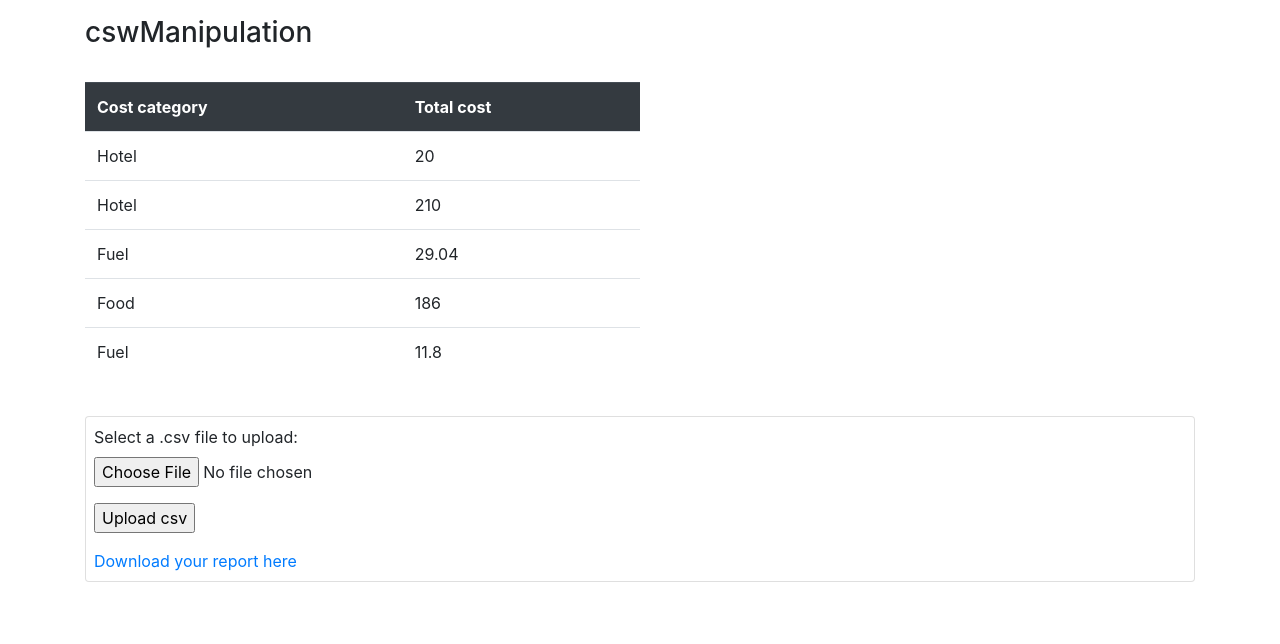
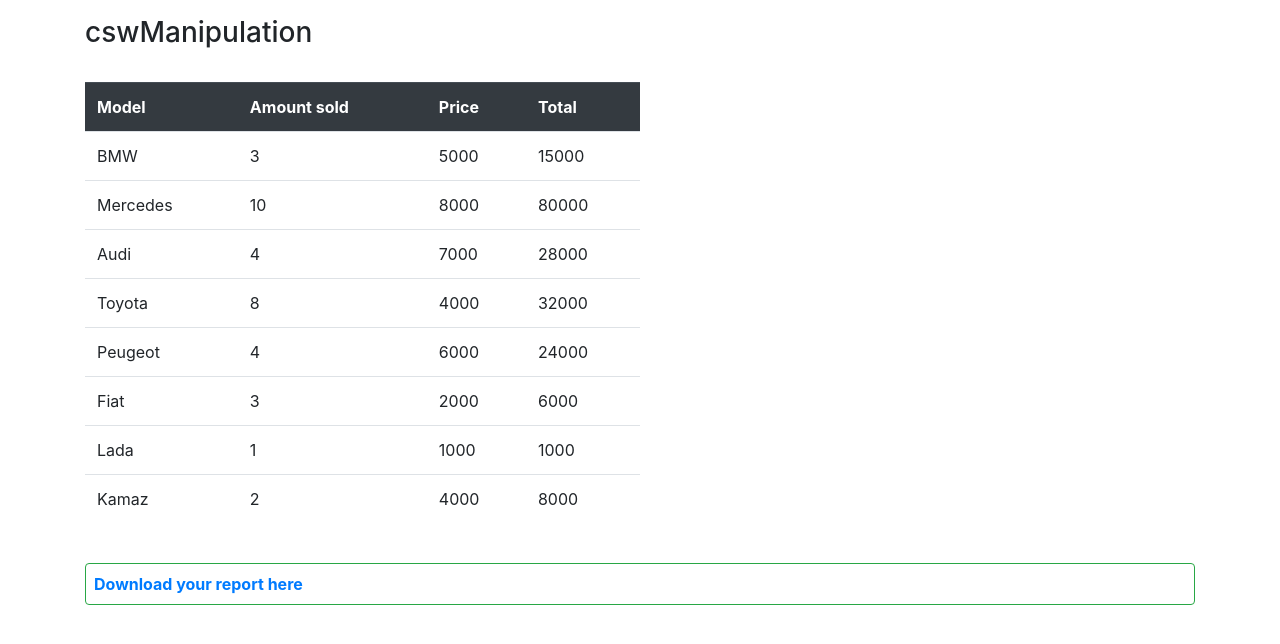
Before and after one commit to Ranagol/csvManipulation, a PHP site: page /index.php in a window 1280 px wide. Shown: the top 644 px of the page. Run offline with PHP 8.4, Linux system fonts and the light colour scheme.

Commit message:
Report system modified. File upload hiding works if there is already one uploaded file.

```diff
--- a/csvManipulation.php
+++ b/csvManipulation.php
@@ -1,4 +1,6 @@
 <?php
+
+
 
 $filename = 'uploads/aRandomCsvFile.csv';
 
@@ -6,65 +8,75 @@ $filename = 'uploads/aRandomCsvFile.csv';
 $the_big_array = [];
 
 // Open the file for reading
-if (($h = fopen("{$filename}", "r")) !== FALSE)
-{
+if (count(scandir('uploads')) ==3){//IF THERE IS AN UPLOADED FILE IN UPLOADS, THEN OPEN IT, AND WORK WITH IT
+	if (($h = fopen("{$filename}", "r")) !== FALSE) {
 	  // Each line in the file is converted into an individual array that we call $data
 	  // The items of the array are comma separated
-  while (($data = fgetcsv($h, 1000, ",")) !== FALSE)
-  {
+		while (($data = fgetcsv($h, 1000, ",")) !== FALSE){
 		    // Each individual array is being pushed into the nested array
 		    $the_big_array[] = $data;
 	  	}
-
 	// Close the file
 	fclose($h);
-}
 
-// Displaying the $the_big_array...
-/*echo "<pre>";
-var_dump($the_big_array);
-echo "</pre>";
-*/
+	$report = [];//this will be our newly created array that contains the total too. Total was not in the initially uploaded file, but it will be on the
+	$report = $the_big_array;
 
-for ($i=0; $i < count($the_big_array) ; $i++) {
+	for ($i=0; $i < count($the_big_array) ; $i++) {//HERE WE ARE DISPLAYING THE .CSV CONTENT TO OUR WEBPAGE
 		echo "<tr>";
-	echo '<td>' . $the_big_array[$i][0] . '</td>';//key
-	echo '<td>' . $the_big_array[$i][1] * $the_big_array[$i][2] . '</td>';//value
+			echo '<td>' . $the_big_array[$i][0] . '</td>';//model
+			echo '<td>' . $the_big_array[$i][1] . '</td>';//amount
+			echo '<td>' . $the_big_array[$i][2] . '</td>';//cost
+			echo '<td>' . $the_big_array[$i][1] * $the_big_array[$i][2] . '</td>';//total
+			$report[$i][3] = $the_big_array[$i][1] * $the_big_array[$i][2];
 		echo "</tr>";
 	}
 
 
-/* THIS IS HOW I TRIED TO SOLVE THE DUPLICATE VALUE/KEY ISSUE - UNSUCCESFULLY.
-$new_array = [];
+	/*
+	// Displaying the $the_big_array...
+	echo "<pre>";
+	var_dump($the_big_array);
+	echo "</pre>";
 
-for ($i=0; $i < count($the_big_array) ; $i++) {//here iterating through the big array
-	if (array_key_exists($the_big_array[$i][0], $new_array)) {
-		echo $the_big_array[$i][0] . ' this is the problematic spot found by the IF conditional' . '<br>';//ok, with this it can find the problematic spots. The hotel and the fuel.
-
-		//HERE WE TRY JUST TO ADD TO THE ALREADY EXISTANT VALUES
-			echo  $new_array[$the_big_array[$i][0]] += $the_big_array[1][1] * $the_big_array[1][2]  ;
-			"Adding needs to happen for this key: ";
-	}
-
-	$new_array[$the_big_array[$i][0]] = $the_big_array[$i][1] * $the_big_array[$i][2];//this is the initial creation
-	echo "Initial creation from the sub-array : " . $i . '. The key is ' . $the_big_array[$i][0] . '. Value is ' . $the_big_array[$i][1] . ' * ' . $the_big_array[$i][2] . '.<br>';
-
-}
-var_dump($new_array);
+	// Displaying the $the_big_array...
+	echo "<pre>";
+	var_dump($report);
+	echo "</pre>";
 	*/
 
 
+
+	//HERE WE ARE CREATING OUR FINAL REPORT, THAT WILL BE DOWNLOADED
 	// open the file for writing
-$file = fopen('downloads/new.csv', 'w');
+	$file = fopen('downloads/report.csv', 'w');
 
 	// save each row of the data
-foreach ($the_big_array as $row)
+	foreach ($report as $row)
 	{
 	fputcsv($file, $row);
 	}
 
 	// Close the file
 	fclose($file);
+	}
+
+} else {
+	echo "<strong>Please upload your .csv report. Right now, without your file there is nothing to show.</strong>";
+}
+
+
+
+
+
+
+
+
+
+
+
+
+
 
 
 
--- a/downloads/new.csv
+++ /dev/null
@@ -1,5 +0,0 @@
-Hotel,10,2
-Hotel,70,3
-Fuel,1.21,24
-Food,31,6
-Fuel,1.18,10
--- a/index.view.php
+++ b/index.view.php
@@ -12,8 +12,10 @@
 	<br>
 	<table class="table" id="tablewidth">
 		<tr class="thead-dark">
-			<th>Cost category</th>
-			<th>Total cost</th>
+			<th>Model</th>
+			<th>Amount sold</th>
+			<th>Price</th>
+			<th>Total</th>
 		</tr>
 		<?php require 'csvManipulation.php'; ?>
 
@@ -21,31 +23,27 @@
 
 	<br>
 
+	<?php
+		$hideIf = (count(scandir('downloads')) ==3) ? 'hidden' : '';//if the downloads folder is not empty, then...	echo hidden for some chosen html tags
+	?>
+
 	<form action="upload.php" method="post" enctype="multipart/form-data">
-	    <div class="card p-2">
-	    	<div class="form-group">
-
-		    	<label>Select a .csv file to upload:</label>
+	    <div class="card p-2 border-success">
+	    	<div class="form-group" <?php echo $hideIf; ?> >
+		    	<label>Select a .csv file to upload. The .csv file must have three columns (item, amount, price). This app will create a downloadable report that will have the total cost for every item (amount * price = total).</label>
 		    	<input type="file" name="fileToUpload" id="fileToUpload" class="form-control-file">
 		    </div>
-		    <div class="form-group">
-		    	<input type="submit" value="Upload csv" name="submit" >
+		    <div class="form-group" <?php echo $hideIf; ?> >
+		    	<input class="btn btn-outline-success" type="submit" value="Submit!" name="submit" >
 		    </div>
-		    <?php
-		    	if (count(scandir('downloads')) ==3){
-					echo "<a href=" . 'downloads/new.csv' . ">Download your report here</a>";
-				} else {
-					echo "dir is empty. You can not dowload a file, if you did not upload one file first.";
-				}
 
-		    ?>
+		    <strong><a href="downloads/report.csv">Download your report here</a></strong>
 	    </div>
-
 	</form>
 </div>
 
 
-
+<?php  ?>
 
 
 
--- a/upload.php
+++ b/upload.php
@@ -7,8 +7,10 @@ $target_file = $target_dir . basename($_FILES["fileToUpload"]["name"]);
 $uploadOk = 1;
 $imageFileType = strtolower(pathinfo($target_file,PATHINFO_EXTENSION));
 
+echo $target_file . '<br>';
 
-// Check if image file is a actual image or fake image
+
+// Check if image file is .csv
 if(isset($_POST["submit"])) {
     $check = filesize($_FILES["fileToUpload"]["tmp_name"]);
     if($check !== false) {
--- a/uploads/aRandomCsvFile.csv
+++ b/uploads/aRandomCsvFile.csv
@@ -1,5 +1,8 @@
-Hotel,10,2
-Hotel,70,3
-Fuel,1.21,24
-Food,31,6
-Fuel,1.18,10
+BMW,3,5000
+Mercedes,10,8000
+Audi,4,7000
+Toyota,8,4000
+Peugeot,4,6000
+Fiat,3,2000
+Lada,1,1000
+Kamaz,2,4000
```
Also changed, not shown: downloads/report.csv (added, +8 -0 lines), index.php (+1 -17 lines). Lines whose indentation alone changed are shown as unchanged.
